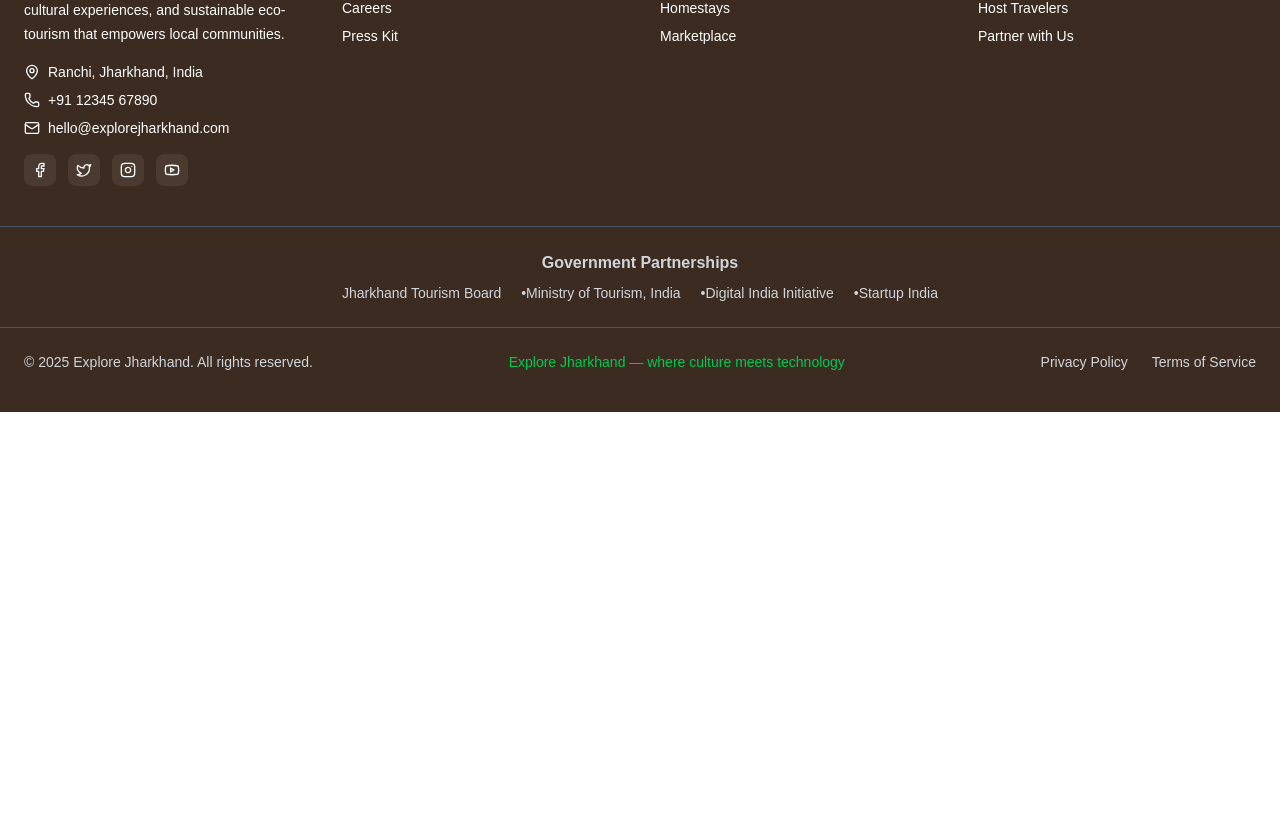
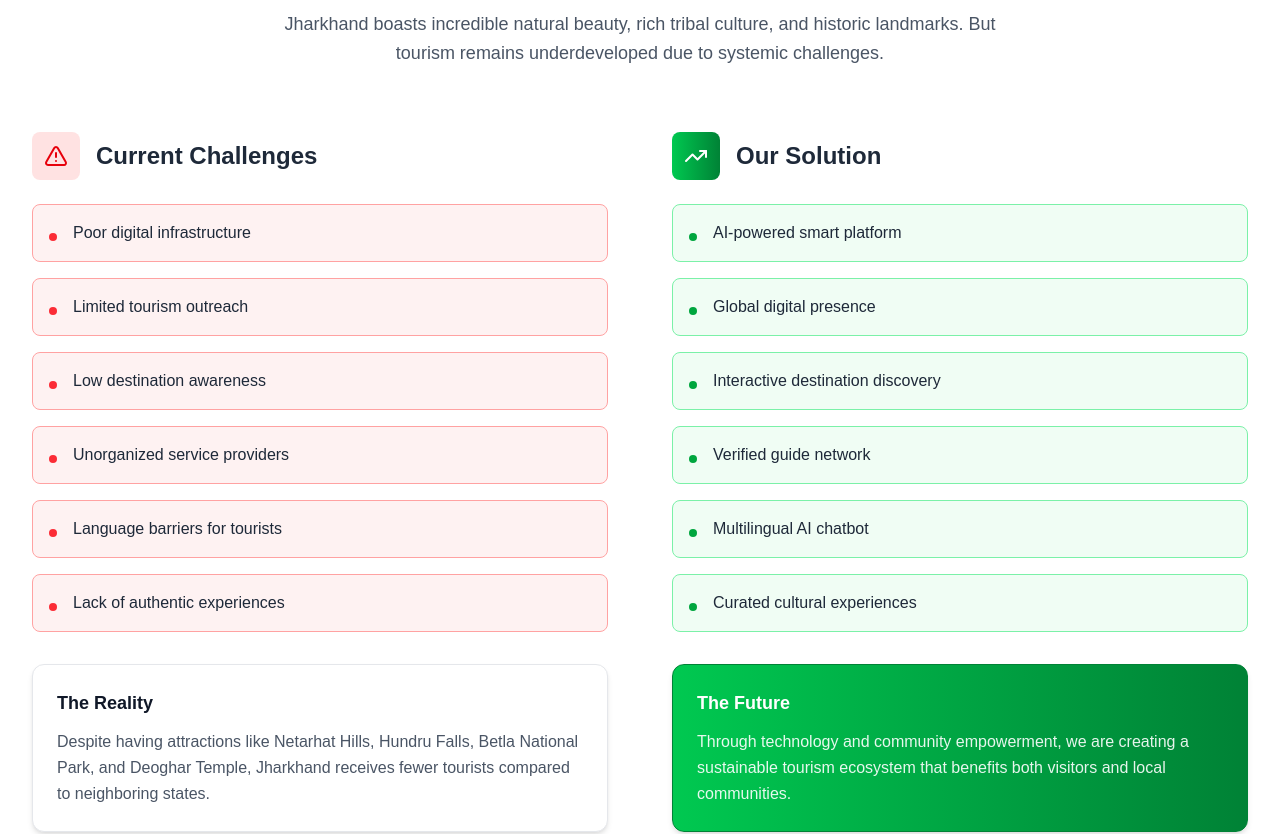
Before and after one commit to MAYANKSHARMA01010/sih_explore_jharkhand, a Next.js app: page / in a window 1280 px wide. Shown: the part 992-1826 px from the top of the page. Before the commit the page ends 1404 px from the top, so only its background shows below. Built offline with nearby package versions, Linux system fonts and the light colour scheme.

Commit message:
Problem Section Done

```diff
--- /dev/null
+++ b/src/app/components/landingPage/ProblemSection.tsx
@@ -0,0 +1,109 @@
+import { AlertTriangle, TrendingUp } from 'lucide-react';
+
+const ProblemSection = () => {
+  const challenges = [
+    'Poor digital infrastructure',
+    'Limited tourism outreach',
+    'Low destination awareness',
+    'Unorganized service providers',
+    'Language barriers for tourists',
+    'Lack of authentic experiences'
+  ];
+
+  const solutions = [
+    'AI-powered smart platform',
+    'Global digital presence',
+    'Interactive destination discovery',
+    'Verified guide network',
+    'Multilingual AI chatbot',
+    'Curated cultural experiences'
+  ];
+
+  return (
+    <section className="py-20 px-4 sm:px-8 bg-white">
+      <div className="max-w-7xl mx-auto">
+        {/* Section Heading */}
+        <div className="text-center mb-16">
+          <h2 className="font-display font-bold text-4xl sm:text-5xl mb-6 text-black">
+            The Challenge & Our{' '}
+            <span className="bg-clip-text text-transparent bg-gradient-to-r from-green-500 to-blue-600">
+              Solution
+            </span>
+          </h2>
+          <p className="text-lg text-gray-600 max-w-3xl mx-auto leading-relaxed">
+            Jharkhand boasts incredible natural beauty, rich tribal culture, and historic landmarks.
+            But tourism remains underdeveloped due to systemic challenges.
+          </p>
+        </div>
+
+        {/* Two Columns */}
+        <div className="grid lg:grid-cols-2 gap-12 lg:gap-16">
+          {/* Current Challenges */}
+          <div className="space-y-8">
+            <div className="flex items-center mb-6">
+              <div className="w-12 h-12 bg-red-100 rounded-lg flex items-center justify-center mr-4">
+                <AlertTriangle className="h-6 w-6 text-red-600" />
+              </div>
+              <h3 className="font-display font-bold text-2xl text-gray-800">Current Challenges</h3>
+            </div>
+
+            <div className="space-y-4">
+              {challenges.map((challenge, index) => (
+                <div
+                  key={index}
+                  className="flex items-start space-x-4 p-4 bg-red-50 border border-red-300 rounded-lg
+                             hover:bg-red-100 hover:border-red-500 hover:shadow-md transition-all duration-300"
+                >
+                  <div className="w-2 h-2 bg-red-500 rounded-full mt-3 flex-shrink-0"></div>
+                  <p className="text-gray-800 font-medium">{challenge}</p>
+                </div>
+              ))}
+            </div>
+
+            <div className="bg-white border border-gray-200 rounded-xl p-6 shadow-md hover:shadow-lg transition-all duration-300">
+              <h4 className="font-semibold text-lg mb-3 text-gray-900">The Reality</h4>
+              <p className="text-gray-600 leading-relaxed">
+                Despite having attractions like Netarhat Hills, Hundru Falls, Betla National Park,
+                and Deoghar Temple, Jharkhand receives fewer tourists compared to neighboring states.
+              </p>
+            </div>
+          </div>
+
+          {/* Our Solution */}
+          <div className="space-y-8">
+            <div className="flex items-center mb-6">
+              <div className="w-12 h-12 bg-gradient-to-r from-green-500 to-green-700 rounded-lg flex items-center justify-center mr-4">
+                <TrendingUp className="h-6 w-6 text-white" />
+              </div>
+              <h3 className="font-display font-bold text-2xl text-gray-800">Our Solution</h3>
+            </div>
+
+            <div className="space-y-4">
+              {solutions.map((solution, index) => (
+                <div
+                  key={index}
+                  className="flex items-start space-x-4 p-4 bg-green-50 border border-green-300 rounded-lg
+                             hover:bg-green-100 hover:border-green-600 hover:shadow-md transition-all duration-300"
+                >
+                  <div className="w-2 h-2 bg-green-600 rounded-full mt-3 flex-shrink-0"></div>
+                  <p className="text-gray-800 font-medium">{solution}</p>
+                </div>
+              ))}
+            </div>
+
+            <div className="border border-green-700 rounded-xl p-6 shadow-md hover:shadow-xl transition-all duration-300
+                            bg-gradient-to-r from-green-500 to-green-700 text-white">
+              <h4 className="font-semibold text-lg mb-3">The Future</h4>
+              <p className="text-white/90 leading-relaxed">
+                Through technology and community empowerment, we are creating a sustainable tourism
+                ecosystem that benefits both visitors and local communities.
+              </p>
+            </div>
+          </div>
+        </div>
+      </div>
+    </section>
+  );
+};
+
+export default ProblemSection;
--- a/src/app/pages/landing.tsx
+++ b/src/app/pages/landing.tsx
@@ -2,12 +2,14 @@
 import HeroSection from '../components/landingPage/HeroSection'
 import Footer from "../components/common/footer"
 import Navbar from '../components/common/navbar'
+import ProblemSection from '../components/landingPage/ProblemSection'
 
 function Landing() {
   return (
     <>
       <Navbar />
       <HeroSection />
+      <ProblemSection />
       <Footer />
     </>
   )
```
